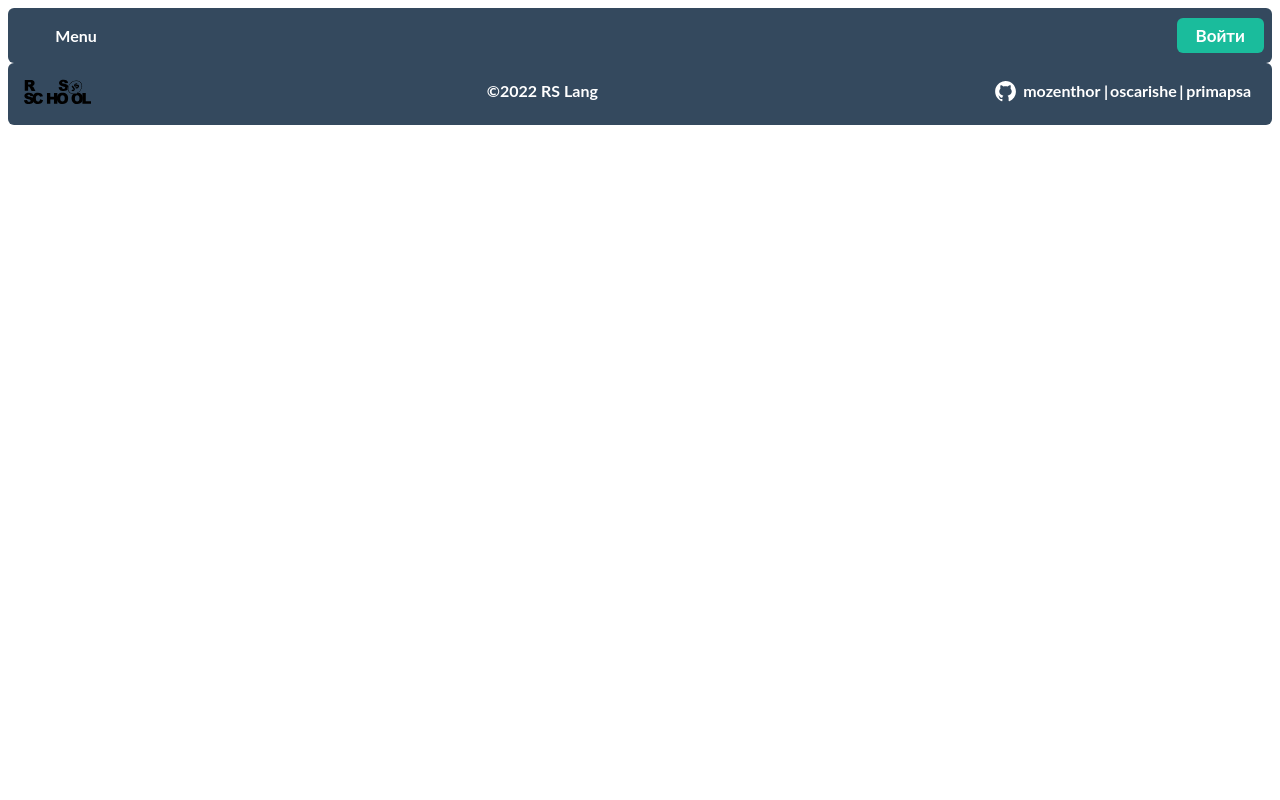
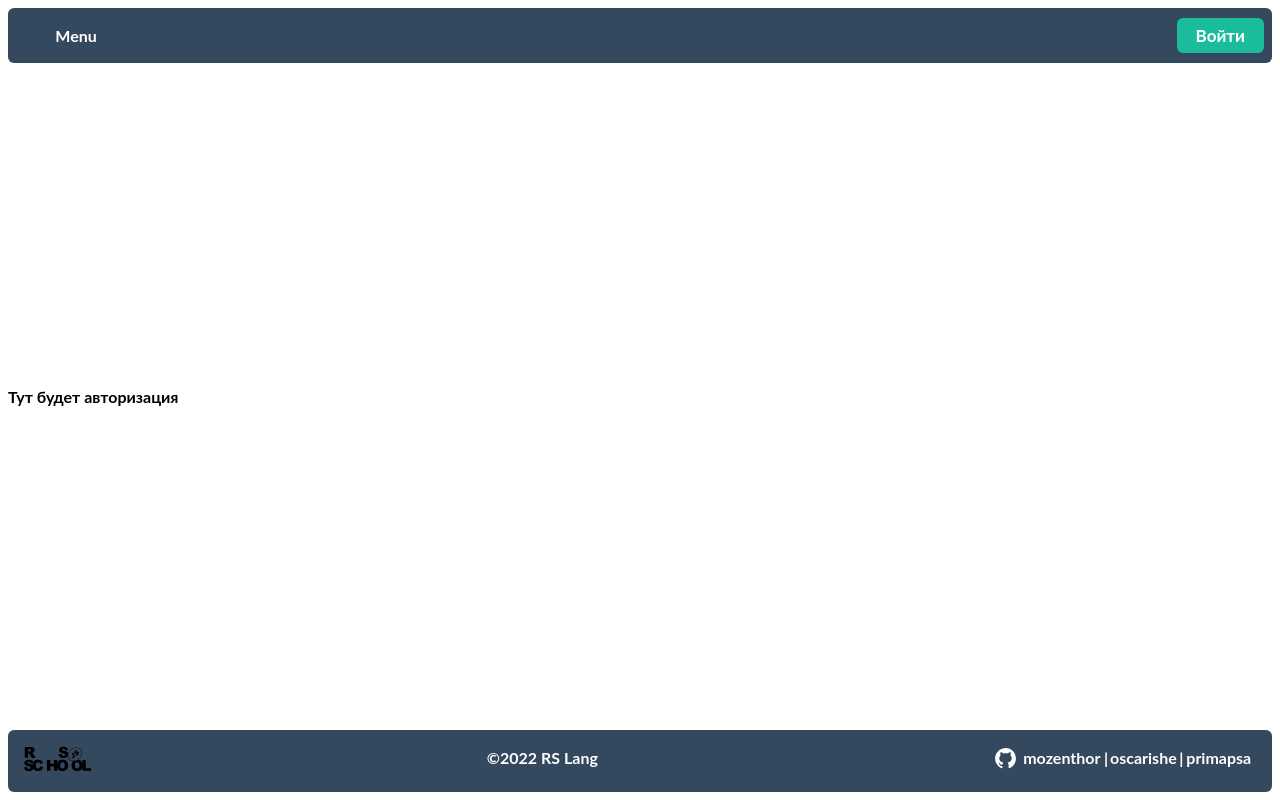
Before and after one commit to mozenthor/RS-Lang, a React (Create React App) app in the folder my-app/: page /authorization in a window 1280 px wide. Built offline with nearby package versions, Linux system fonts and the light colour scheme.

Commit message:
feat: add links to dropdwon menu

```diff
--- a/my-app/src/App.tsx
+++ b/my-app/src/App.tsx
@@ -1,25 +1,29 @@
-import { BrowserRouter, Route, Routes } from "react-router-dom";
-import ETextBook from "./Etextbook/ETextBook";
-import Header from "./MainPage/components/Header";
-import Footer from "./MainPage/components/Footer";
-import styles from "./MainPage/Page.module.css"
-import MainPage from "./MainPage/MainPage";
+import { BrowserRouter, Route, Routes } from 'react-router-dom';
+import ETextBook from './Etextbook/ETextBook';
+import Header from './MainPage/components/Header';
+import Footer from './MainPage/components/Footer';
+import styles from './MainPage/Page.module.css';
+import MainPage from './MainPage/MainPage';
+import AuthApp from './pages/authorization';
 
 function App() {
   return (
     <div className={styles.wrapper}>
       <BrowserRouter>
-      <Header/>
+        <Header />
         <Routes>
-              <Route path={'/'} element = {<MainPage />} />
+          <Route path={'/'} element={<MainPage />} />
         </Routes>
         <Routes>
-              <Route path={'/textbook/:group/:page'} element = {<ETextBook />} />
+          <Route path={'/authorization'} element={<AuthApp />} />
         </Routes>
         <Routes>
-              <Route path={'/textbook/'} element = {<ETextBook />} />
+          <Route path={'/textbook/:group/:page'} element={<ETextBook />} />
         </Routes>
-      <Footer/>
+        <Routes>
+          <Route path={'/textbook/'} element={<ETextBook />} />
+        </Routes>
+        <Footer />
       </BrowserRouter>
     </div>
   );
--- a/my-app/src/MainPage/Page.module.css
+++ b/my-app/src/MainPage/Page.module.css
@@ -13,6 +13,10 @@ body {
     width: 100%;
     padding: .5rem;
     margin: 0 auto;
+    height: 100vh;
+    display: flex;
+    flex-direction: column;
+    justify-content: space-between;
 }
 .header {
     display: flex;
--- a/my-app/src/MainPage/components/BtnAuth.tsx
+++ b/my-app/src/MainPage/components/BtnAuth.tsx
@@ -1,9 +1,10 @@
 import React from 'react';
+import { Link } from 'react-router-dom';
 
 import styles from '../Page.module.css'
 const BtnAuth = () => {
   return (
-    <a href='#' className={ styles.header__auth }>Войти</a>
+    <Link to='/authorization' className={ styles.header__auth }>Войти</Link>
   );
 };
 export default BtnAuth;
--- a/my-app/src/MainPage/components/DropDownList.tsx
+++ b/my-app/src/MainPage/components/DropDownList.tsx
@@ -1,29 +1,30 @@
 import React from 'react';
 import dropDownPropsProps from '../../types';
 import styles from '../Page.module.css';
+import { Link } from 'react-router-dom';
 
 const DropDownList = (props: dropDownPropsProps) => {
   return (
     <ul className={styles.dropdown__list} onMouseLeave={props.mouseleave}>
       <li className={styles.dropdown__item}>
-        <a className={styles.dropdown__link} href="/textbook">
+        <Link className={styles.dropdown__link} to="/textbook">
           Учебник
-        </a>
+        </Link>
       </li>
       <li className={styles.dropdown__item}>
-        <a className={styles.dropdown__link} href="/textbook">
+        <Link className={styles.dropdown__link} to="/textbook">
           Аудиовызов
-        </a>
+        </Link>
       </li>
       <li className={styles.dropdown__item}>
-        <a className={styles.dropdown__link} href="/textbook">
+        <Link className={styles.dropdown__link} to="/textbook">
           Спринт
-        </a>
+        </Link>
       </li>
       <li className={styles.dropdown__item}>
-        <a className={styles.dropdown__link} href="/textbook">
+        <Link className={styles.dropdown__link} to="/textbook">
           Статистика
-        </a>
+        </Link>
       </li>
     </ul>
   )
--- /dev/null
+++ b/my-app/src/pages/authorization.tsx
@@ -0,0 +1,5 @@
+const AuthApp = () => {
+    return (
+    <h1>Тут будет авторизация</h1>)
+}
+export default AuthApp
```
Also changed, not shown: my-app/src/pages/main.tsx (deleted, +0 -7 lines). Lines whose indentation alone changed are shown as unchanged.
